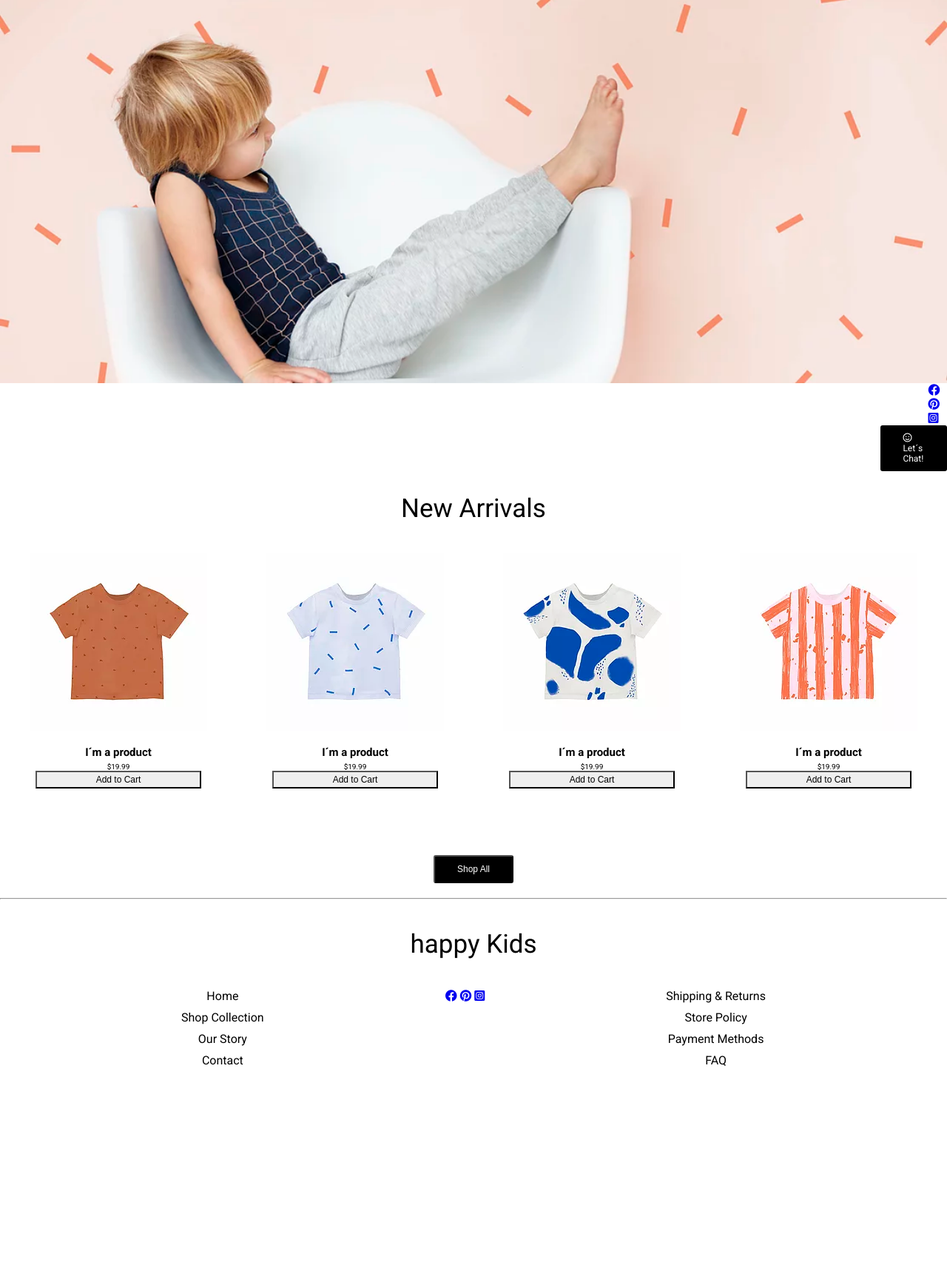
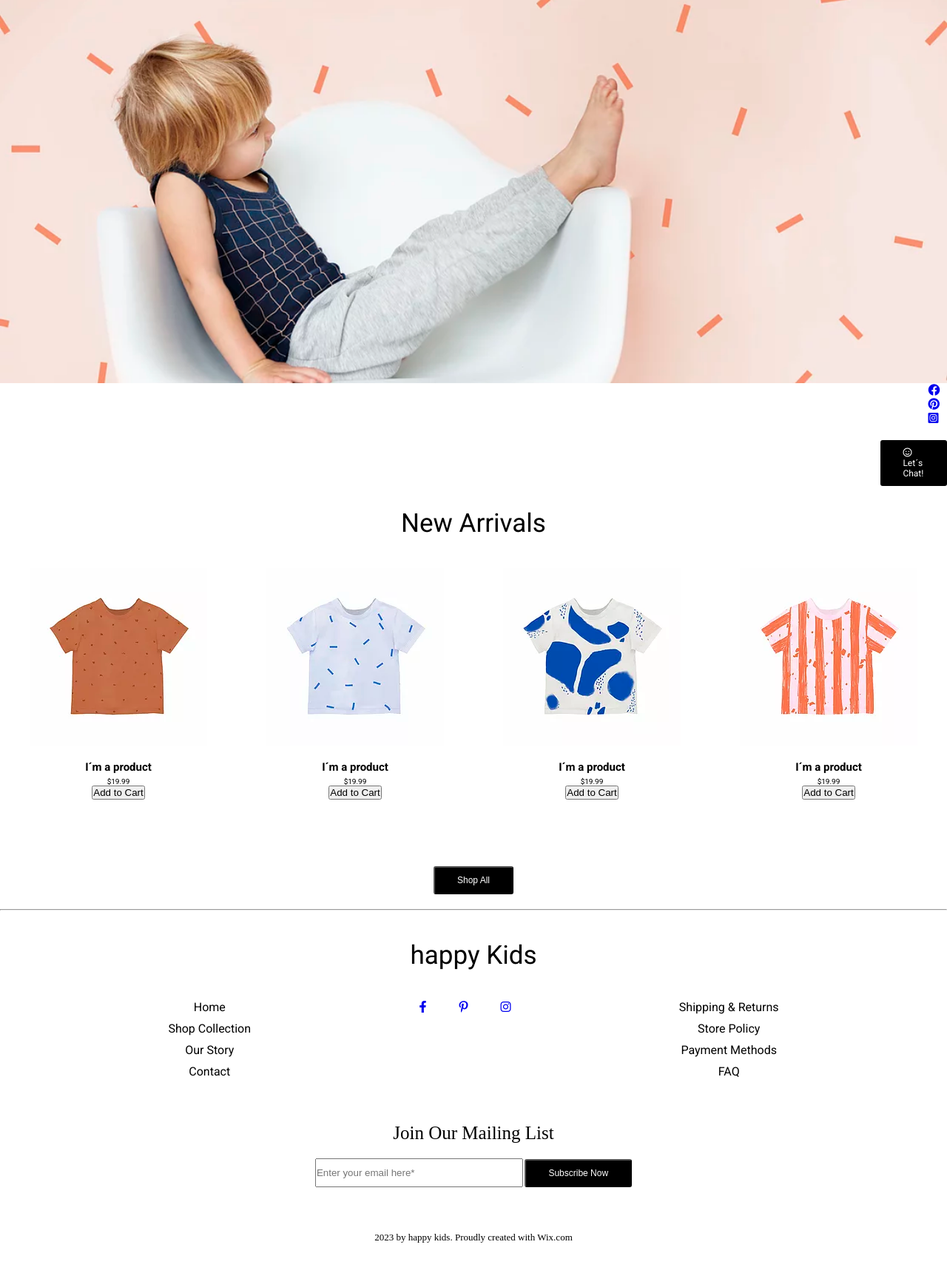
Before and after one commit to Manuel-GarCer/curso-desarrollo-web, a PHP site: page / in a window 1280 px wide. Shown: the part 201-1922 px from the top of the page at 74% size. Before the commit the page ends 1642 px from the top, so only its background shows below. Run offline with PHP 8.4, Linux system fonts and the light colour scheme.

Commit message:
avance de tarea sabado noche

```diff
--- a/01 HTML y CSS/05 Tarea/css/estilos.css
+++ b/01 HTML y CSS/05 Tarea/css/estilos.css
@@ -42,8 +42,16 @@
   font-size: 3.5rem;
 }
 
+.font-size-lm {
+  font-size: 2.5rem;
+}
+
 .font-size-m {
   font-size: 1.6rem;
+}
+
+.font-size-s {
+  font-size: 1.3rem;
 }
 
 .amplitud {
@@ -56,13 +64,7 @@
   font-size: 1.2rem;
   padding: 1rem 3rem;
   border-radius: 0.3rem;
-}
-
-.btn2 {
-  font-size: 1.2rem;
-  padding: 0.3rem 8rem;
-  border-radius: 1.3rem black;
-  border-color: black;
+  margin-top: 20px;
 }
 
 .menu {
@@ -233,6 +235,86 @@
   padding-bottom: 10rem;
 }
 
+.pr-1 {
+  padding-right: 1rem;
+}
+
+.pr-2 {
+  padding-right: 2rem;
+}
+
+.pr-3 {
+  padding-right: 3rem;
+}
+
+.pr-4 {
+  padding-right: 4rem;
+}
+
+.pr-5 {
+  padding-right: 5rem;
+}
+
+.pr-6 {
+  padding-right: 6rem;
+}
+
+.pr-7 {
+  padding-right: 7rem;
+}
+
+.pr-8 {
+  padding-right: 8rem;
+}
+
+.pr-9 {
+  padding-right: 9rem;
+}
+
+.pr-10 {
+  padding-right: 10rem;
+}
+
+.pl-1 {
+  padding-left: 1rem;
+}
+
+.pl-2 {
+  padding-left: 2rem;
+}
+
+.pl-3 {
+  padding-left: 3rem;
+}
+
+.pl-4 {
+  padding-left: 4rem;
+}
+
+.pl-5 {
+  padding-left: 5rem;
+}
+
+.pl-6 {
+  padding-left: 6rem;
+}
+
+.pl-7 {
+  padding-left: 7rem;
+}
+
+.pl-8 {
+  padding-left: 8rem;
+}
+
+.pl-9 {
+  padding-left: 9rem;
+}
+
+.pl-10 {
+  padding-left: 10rem;
+}
+
 .nav {
   margin: 2.5rem 0;
   position: fixed;
--- a/01 HTML y CSS/05 Tarea/index.html
+++ b/01 HTML y CSS/05 Tarea/index.html
@@ -105,35 +105,35 @@
             </div>
         </div>
     </section>
-    <section class="tienda mb-6">
+    <section class="tienda mb-3">
         <div class="tienda__contenedor contenedor text-center">
         <button class="btn1 mt-4 mb-2">Shop All</button>
         <hr>
         <p class="tienda__contenedor text-center font-size-l mt-4 mb-4">happy Kids</p>
             <div class="tienda__contenedor__cajaMayor text-center">
-                <article class="productos__contenedor__cajaMayor__item text-center">
-                    <div class="productos__contenedor__cajaMayor__item--block1 font-size-m">
+                <article class="tienda__contenedor__cajaMayor__item text-center">
+                    <div class="tienda__contenedor__cajaMayor__item--block1 font-size-m">
                         <div class="menu">Home</div>
                         <div class="menu">Shop Collection</div>
                         <div class="menu">Our Story</div>
                         <div class="menu">Contact</div>
                     </div>
                 </article>
-                <article class="productos__contenedor__cajaMayor__item text-center">
-                    <div class="productos__contenedor__cajaMayor__item--block2 font-size-m">
-                        <a href="#">
-                            <i class="fa-brands fa-facebook"></i>
+                <article class="tienda__contenedor__cajaMayor__item text-center">
+                    <div class="tienda__contenedor__cajaMayor__item--block2 font-size-m">
+                        <a class="pr-2" href="#">
+                            <i class="fa-brands fa-facebook-f"></i>
                         </a>
-                        <a href="#">
-                            <i class="fa-brands fa-pinterest"></i>
+                        <a class="pr-2 pl-2" href="#">
+                            <i class="fa-brands fa-pinterest-p"></i>
                         </a>
-                        <a href="#">
-                            <i class="fa-brands fa-square-instagram"></i>
+                        <a class="pl-2" href="#">
+                            <i class="fa-brands fa-instagram"></i>
                         </a>
                     </div>
                 </article>
-                <article class="productos__contenedor__cajaMayor__item text-center">
-                    <div class="productos__contenedor__cajaMayor__item--block1 font-size-m ">
+                <article class="tienda__contenedor__cajaMayor__item text-center">
+                    <div class="tienda__contenedor__cajaMayor__item--block1 font-size-m ">
                         <div class="menu">Shipping & Returns</div>
                         <div class="menu">Store Policy</div>
                         <div class="menu">Payment Methods</div>
@@ -143,8 +143,15 @@
             </div>
         </div>
     </section>
-    <section class="footer">
-
+    <section class="footer mt-3">
+        <div class="footer__conector conector text-center">
+            <p class="footer__contenedor text-center font-size-lm mt-5 mb-1">Join Our Mailing List</p>
+            <form class="footer__contenedor__formulario text-center">
+                <input type="text" class="pt-1 pb-1 mt-1 pr-10" placeholder="Enter your email here*">
+                <button class="btn1 mt-1 mb-2">Subscribe Now</button>
+            </form>
+            <p class="footer__contenedor text-center font-size-s mt-4 mb-4">2023 by happy kids. Proudly created with Wix.com</p>
+        </div>
     </section>
 </body>
 </html>
```
Also changed, not shown: 01 HTML y CSS/05 Tarea/sass/base/_constante.scss (+92 -6 lines), 1 other file.
